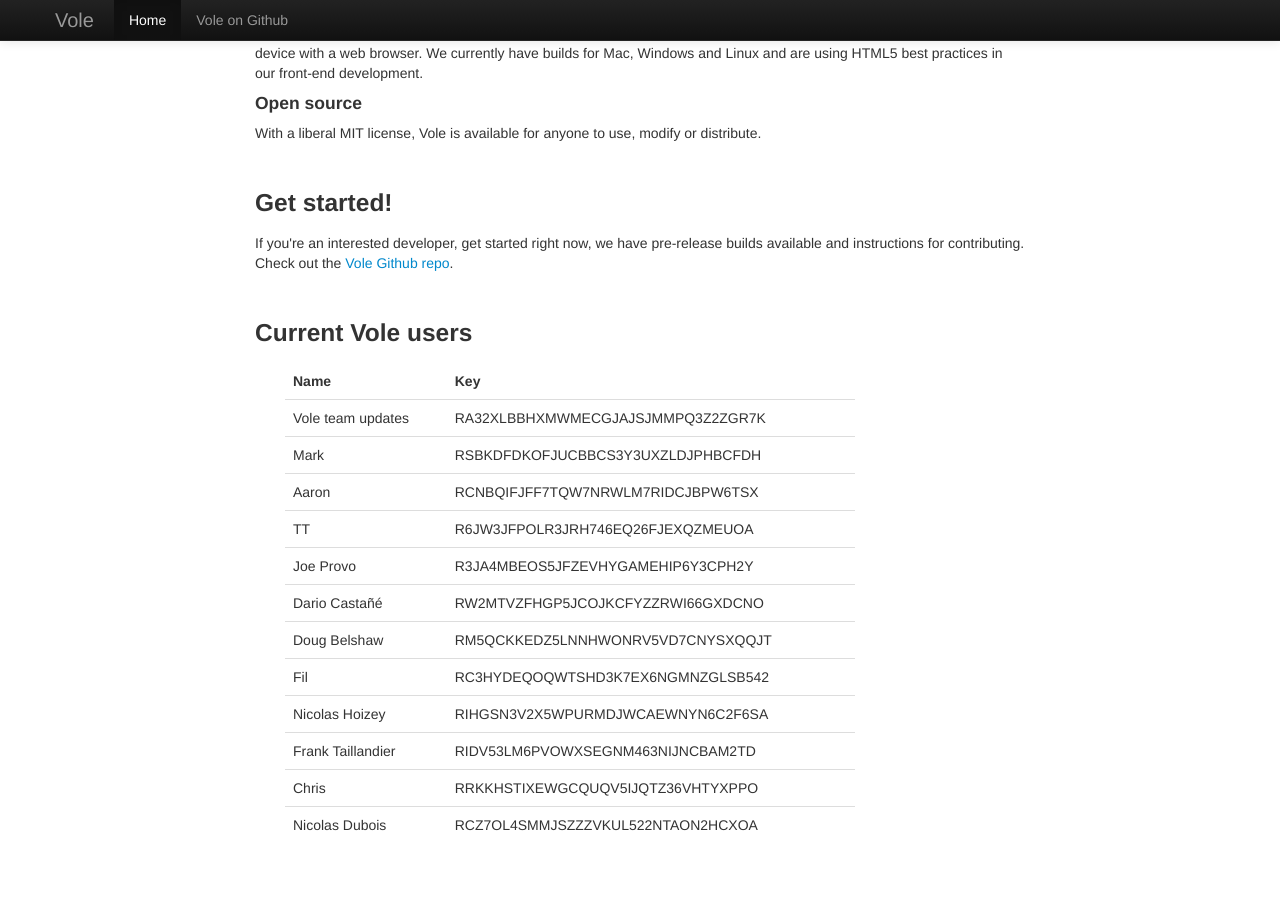
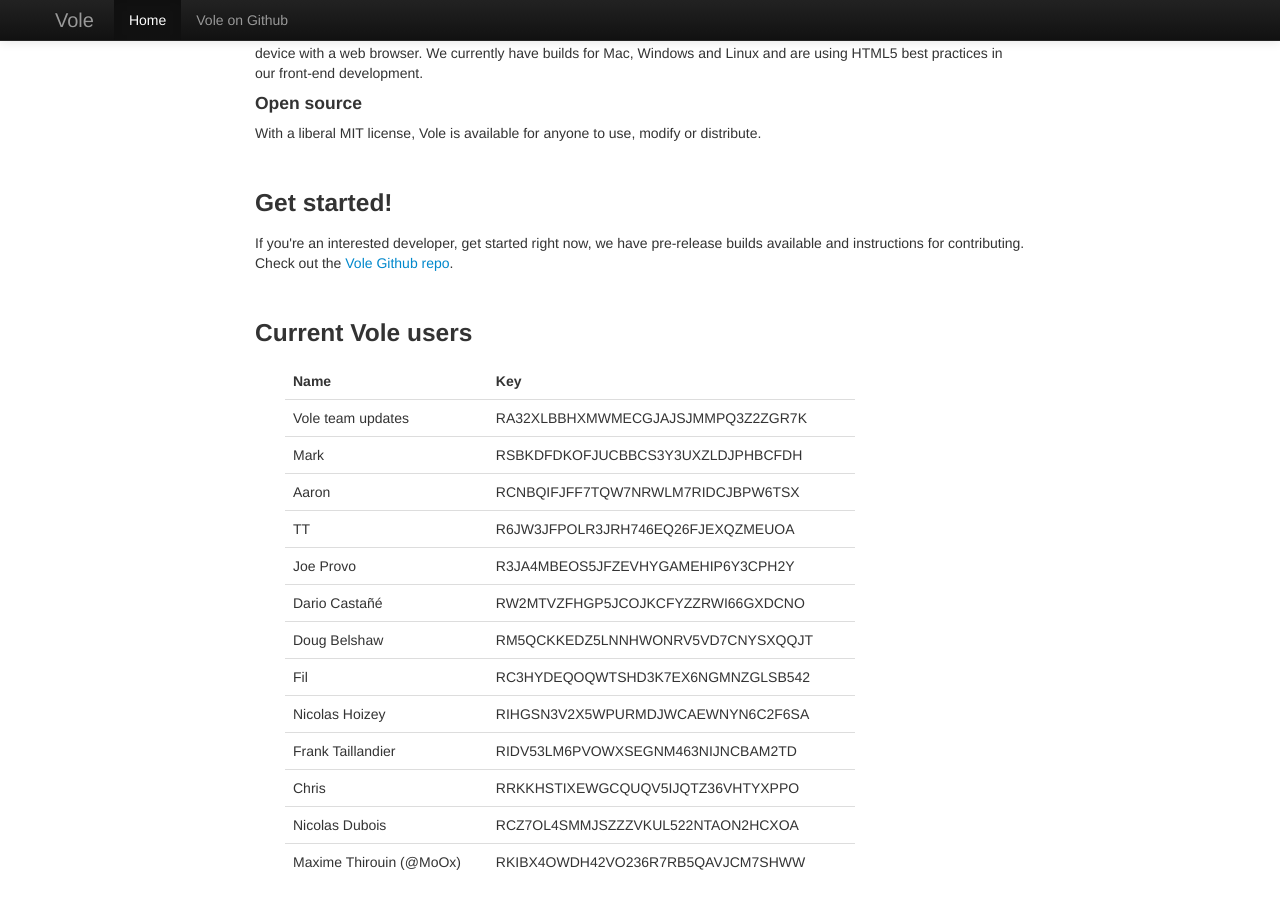
Before and after one commit to vole/vole.github.io, a Jekyll site: the page built from index.html, in a window 1280 px wide and 900 px high, scrolled down 2018 px. Built offline with Jekyll 4.4.1, drawn with Linux system fonts in a browser that asks for light colours; before the commit the page ends 2881 px from its top, so only the background shows below that.

Commit message:
Add @MoOx to users list

```diff
--- a/index.html
+++ b/index.html
@@ -141,6 +141,10 @@
               <td>Nicolas Dubois</td>
               <td>RCZ7OL4SMMJSZZZVKUL522NTAON2HCXOA</td>
             </tr>
+            <tr>
+              <td>Maxime Thirouin (@MoOx)</td>
+              <td>RKIBX4OWDH42VO236R7RB5QAVJCM7SHWW</td>
+            </tr>
           </tbody>
         </table>
       </div>
```
